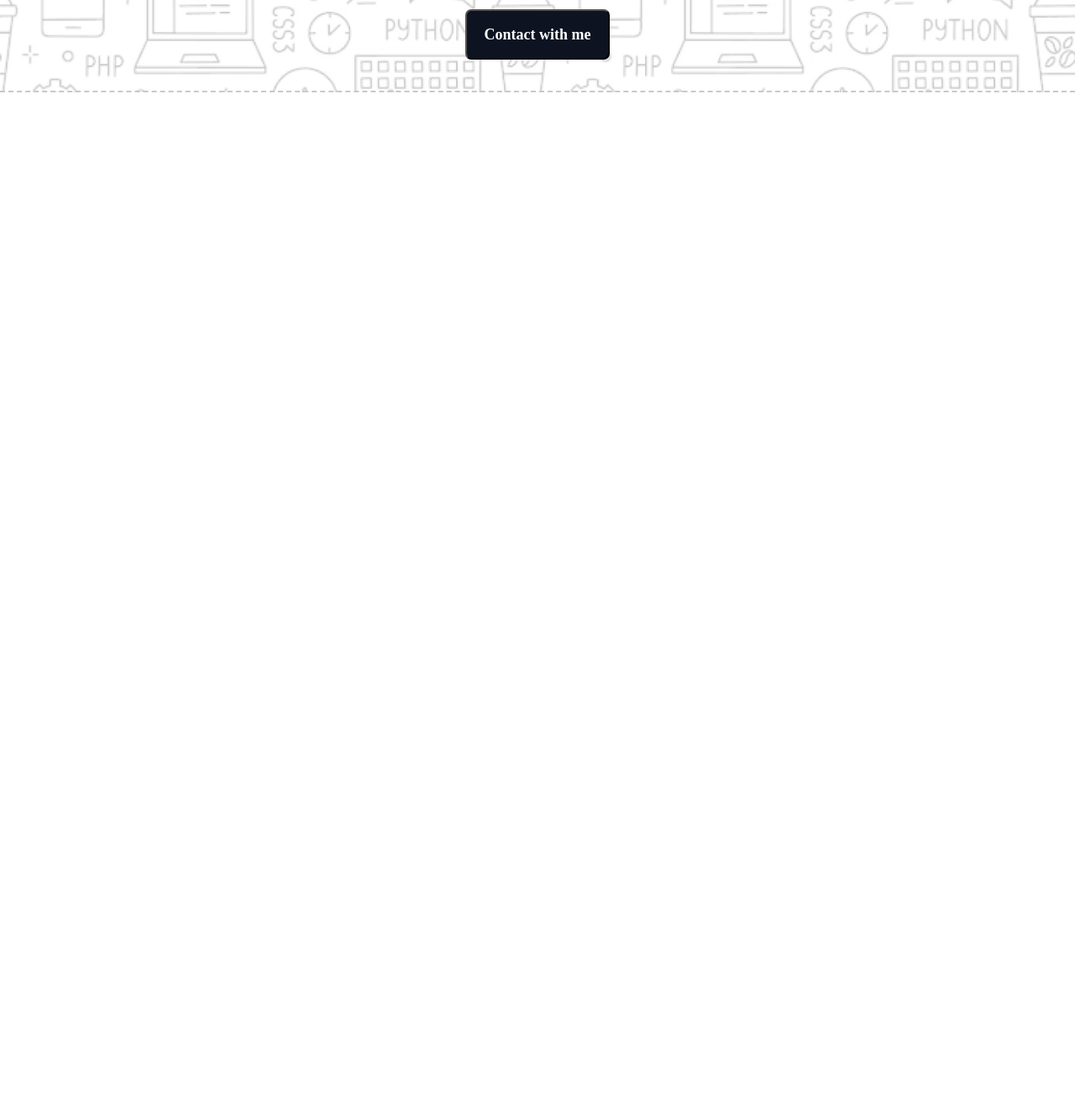
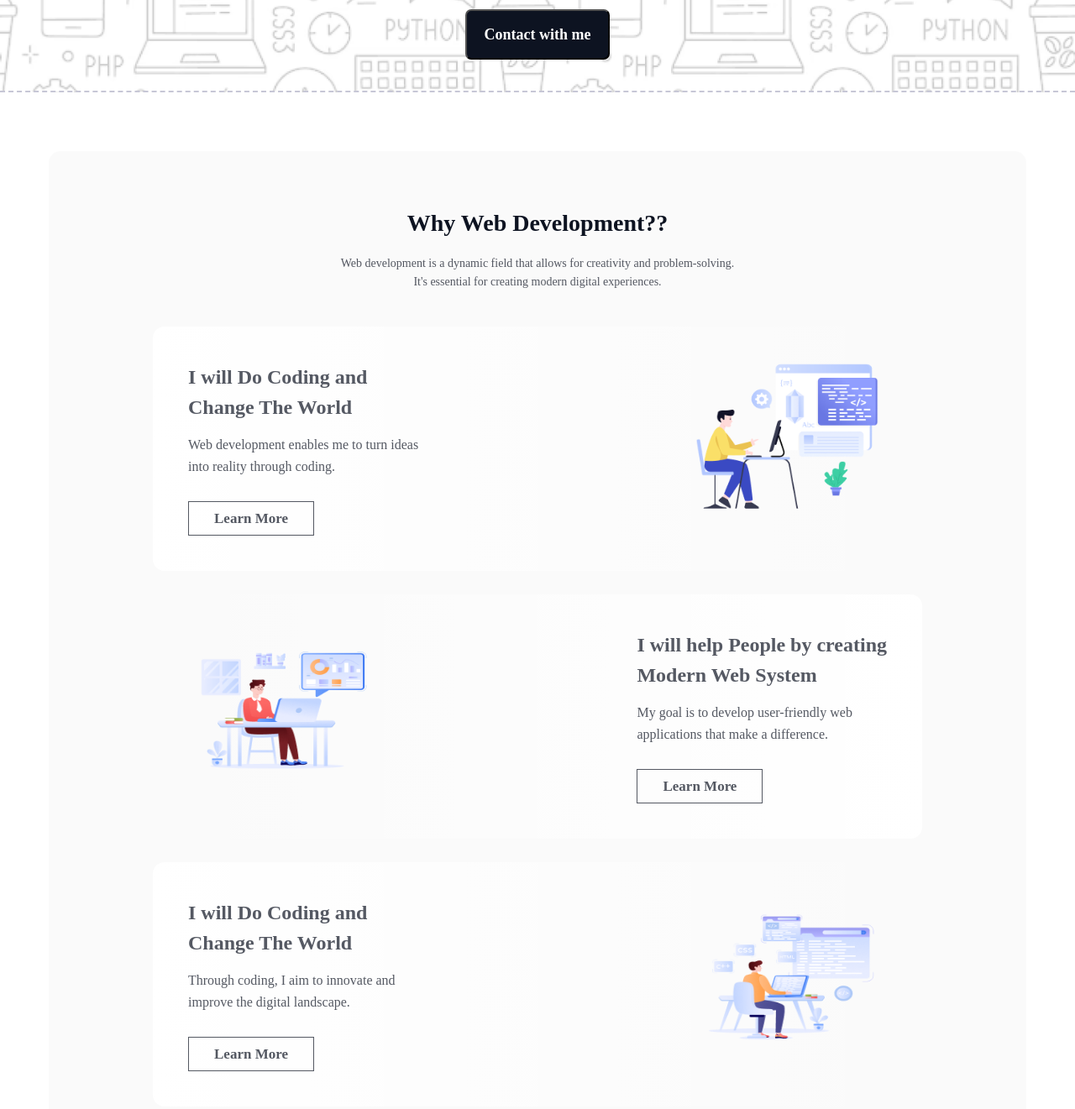
Before and after one commit to shahinanishi/assignment-portfolio, a plain HTML site: page index.html in a window 1280 px wide. Shown: the part 608-1929 px from the top of the page at 84% size. Before the commit the page ends 800 px from the top, so only its background shows below. Drawn offline with Linux system fonts and the light colour scheme; a web font is replaced by a local one.

Commit message:
added cards

```diff
--- a/index.html
+++ b/index.html
@@ -20,6 +20,41 @@
         </div>
     </header>
     <main>
+        <!--Why web development section starts-->
+        <section id="card">
+            <div class="container">
+                <h3 class="title">Why Web Development??</h3>
+                <p class="description">Web development is a dynamic field that allows for creativity and problem-solving. <br> It's essential for creating modern digital experiences.</p>
+                <div class="card-box bg-common">
+                    <div class="card-contain">
+                        <h2>I will Do Coding and <br> Change The World</h2>
+                        <p>Web development enables me to turn ideas <br> into reality through coding.</p>
+                        <h4>Learn More</h4>
+                    </div>
+                    <img src="assets/Layer_1.png" alt="">
+                </div>
+                <div class="card-box bg-unique">
+                    <img src="assets/Group 3.png" alt="">
+                    <div class="card-contain">
+                        <h2>I will help People by creating <br> Modern Web System</h2>
+                        <p>My goal is to develop user-friendly web <br> applications that make a difference.</p>
+                        <h4>Learn More</h4>
+                    </div>
+
+                </div>
+                <div class="card-box bg-common">
+                    <div class="card-contain">
+                        <h2>I will Do Coding and <br> Change The World</h2>
+                        <p>Through coding, I aim to innovate and <br> improve the digital landscape.</p>
+                        <h4>Learn More</h4>
+                    </div>
+                    <img src="assets/Group 4.png" alt="">
+                </div>
+            </div>
+        </section>
+
+
+
 
     </main>
     <footer>
--- a/style/style.css
+++ b/style/style.css
@@ -123,3 +123,89 @@ border-bottom: 2px dashed rgb(199, 199, 214);
     opacity: 0.7;
     margin: 0px 258px 24px 258px;
 }
+
+/* Card styles */
+#card{
+    display: flex;
+    justify-content: center;
+    align-items: center;
+}
+
+#card .container{
+    border-radius: 14px;
+
+   background: rgba(13, 19, 33, 0.02);
+    width: 100%;
+    max-width: 1000px;
+    padding: 70px 82px;
+    text-align: center;
+    margin: 70px auto;
+}
+
+#card .card-box{
+    display: flex;
+    justify-content: space-between;
+    border-radius: 14px;
+    padding: 42px;
+    margin: 28px auto;
+    width: 100%;
+    max-width: 832px;
+}
+
+#card .bg-common{
+    background: linear-gradient(90.00deg, rgb(255, 255, 255),rgba(255, 255, 255, 0) 100%);
+}
+
+#card .bg-unique{
+    background: linear-gradient(270.00deg, rgb(255, 255, 255),rgba(255, 255, 255, 0) 100%);
+}
+
+
+#card .card-box img{
+    width: 228px;
+    height: 190px;
+}
+
+#card .card-box .card-contain h2{
+    color: rgba(13, 19, 33, 0.7);
+    font-family: Azeret Mono;
+    font-size: 24px;
+    font-weight: 700;
+    line-height: 36px;
+    letter-spacing: 0%;
+    text-align: left;
+    margin-bottom: 14px;
+}
+
+#card .card-box .card-contain p{
+    color: rgb(13, 19, 33);
+    font-family: Azeret Mono;
+    font-size: 16px;
+    font-weight: 400;
+    line-height: 26px;
+    letter-spacing: 0%;
+    text-align: left;
+    opacity: 0.7;
+    margin-bottom: 28px;
+}
+#card .card-box .card-contain h4{
+    box-sizing: border-box;
+    border: 1px solid rgb(13, 19, 33);
+    opacity: 0.7;
+    width: 150px;
+    height: 41px;
+    padding: 10px 18px 12px 18px;
+    color: rgb(13, 19, 33);
+    font-family: Azeret Mono;
+    font-size: 17px;
+    font-weight: 600;
+    line-height: 20px;
+    letter-spacing: 0%;
+    text-align: center;
+
+}
+
+#card .card-box .card-contain h4:hover{
+    background-color: #1a1a1a;
+    color: #ffffff;
+}
```
